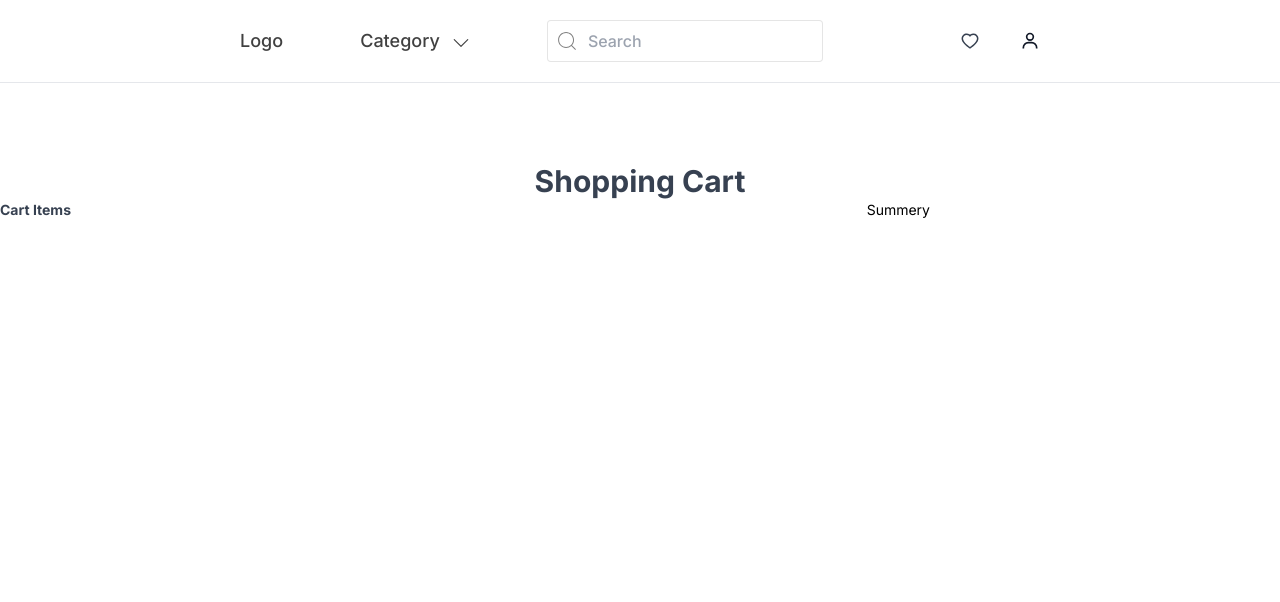
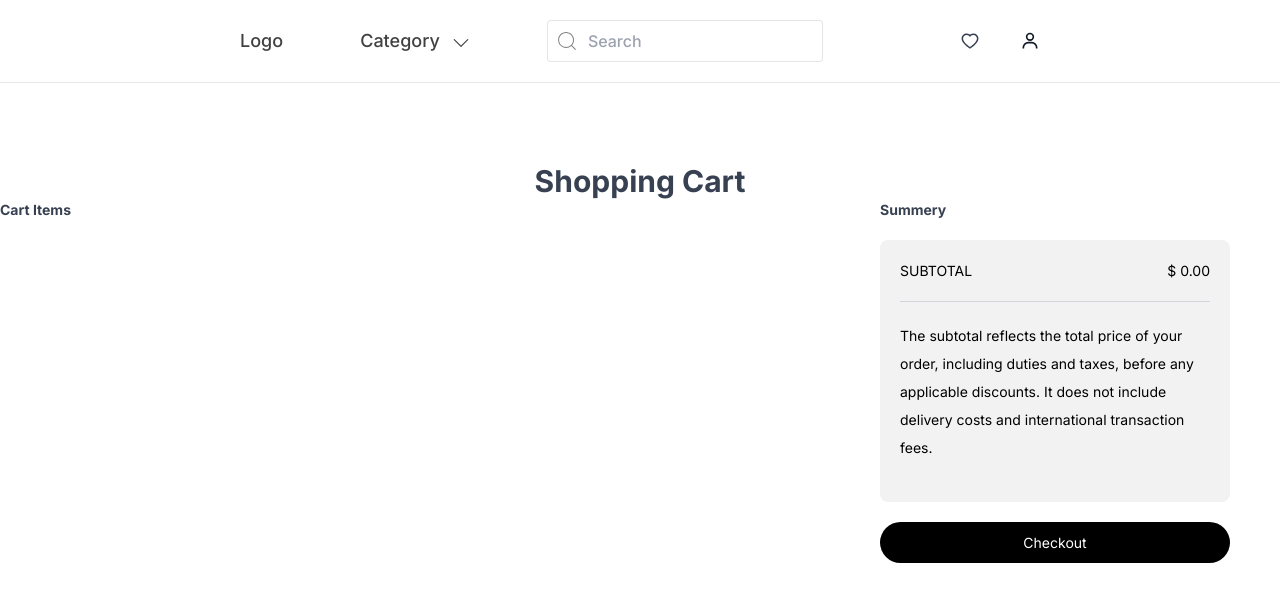
Before and after one commit to mabuhanifa/softriple-next-app, a Next.js app: page /cart in a window 1280 px wide. Shown: the top 602 px of the page. Built offline with nearby package versions, Linux system fonts and the light colour scheme; some icons are missing.

Commit message:
summery checkout

```diff
--- a/pages/cart.js
+++ b/pages/cart.js
@@ -15,7 +15,7 @@ export default function Cart() {
       <h1 className="text-3xl font-bold text-gray-700 text-center mt-20">
         Shopping Cart
       </h1>
-      <div className="grid grid-cols-3 gap-5">
+      <div className="grid grid-cols-3 gap-x-10">
         <div className="col-span-2">
           <h1 className="text-md font-bold text-gray-700">Cart Items</h1>
           <div>
@@ -86,9 +86,29 @@ export default function Cart() {
             ))}
           </div>
         </div>
-        <div className="col-span-1">
-          <h1>Summery</h1>
-          <div></div>
+        <div className="col-span-1  w-[350px]">
+          <h1 className="font-bold text-gray-700 mb-5">Summery</h1>
+          <div className="flex flex-col p-5 rounded-lg bg-black/[0.05]">
+            <div className="flex items-center justify-between">
+              <p>SUBTOTAL</p>
+              <p>
+                $ {cart
+                  .reduce(
+                    (acc, item) =>
+                      acc +
+                      item.quantity * Number(item.product.price.split("$")[1]),
+                    0
+                  )
+                  .toFixed(2)}
+              </p>
+            </div>
+            <div className="text-sm md:text-md py-5 border-t border-gray-300 mt-5 leading-7">
+              The subtotal reflects the total price of your order, including
+              duties and taxes, before any applicable discounts. It does not
+              include delivery costs and international transaction fees.
+            </div>
+          </div>
+          <button className="bg-black text-white p-2.5 rounded-full mt-5 w-[350px]">Checkout</button>
         </div>
       </div>
     </div>
```
